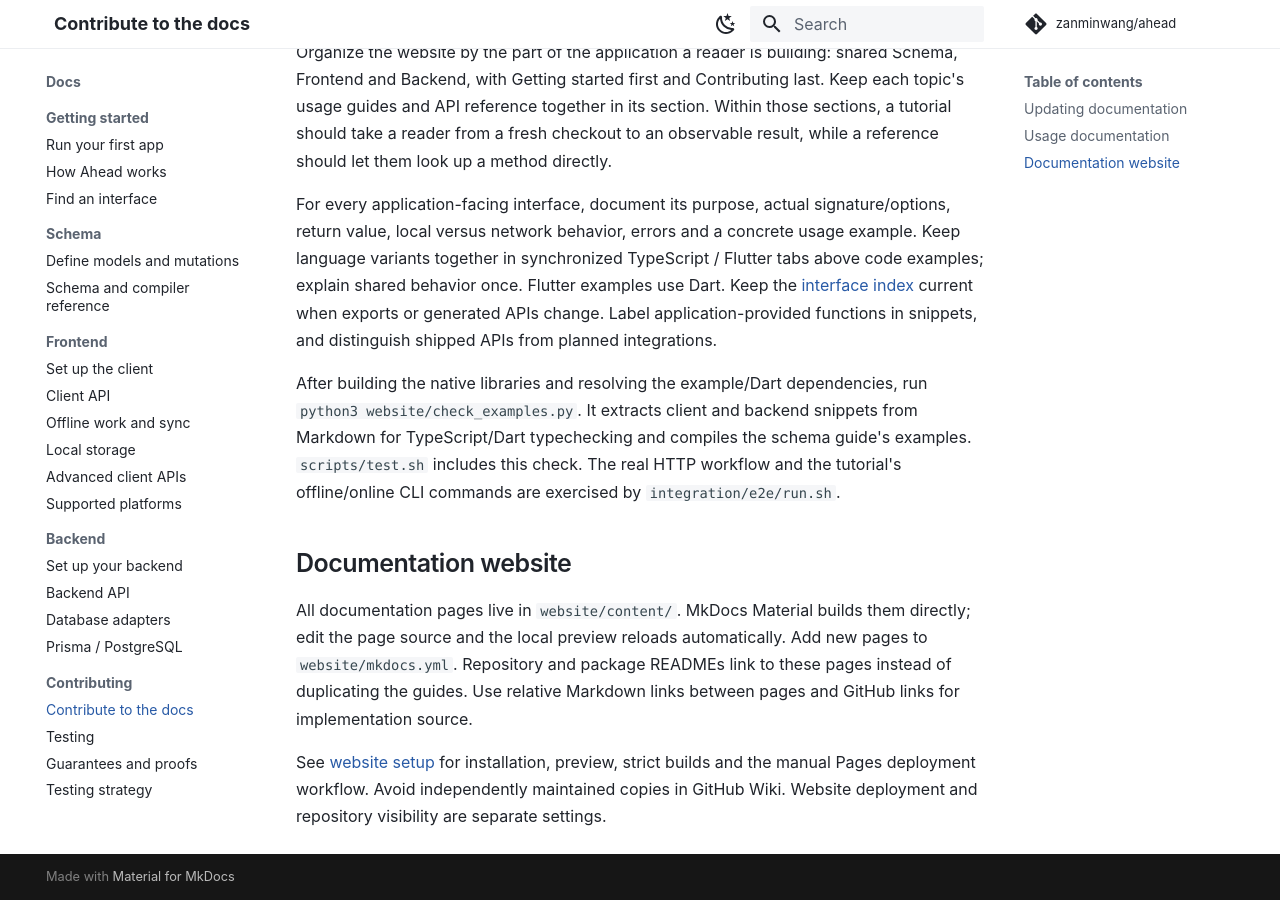
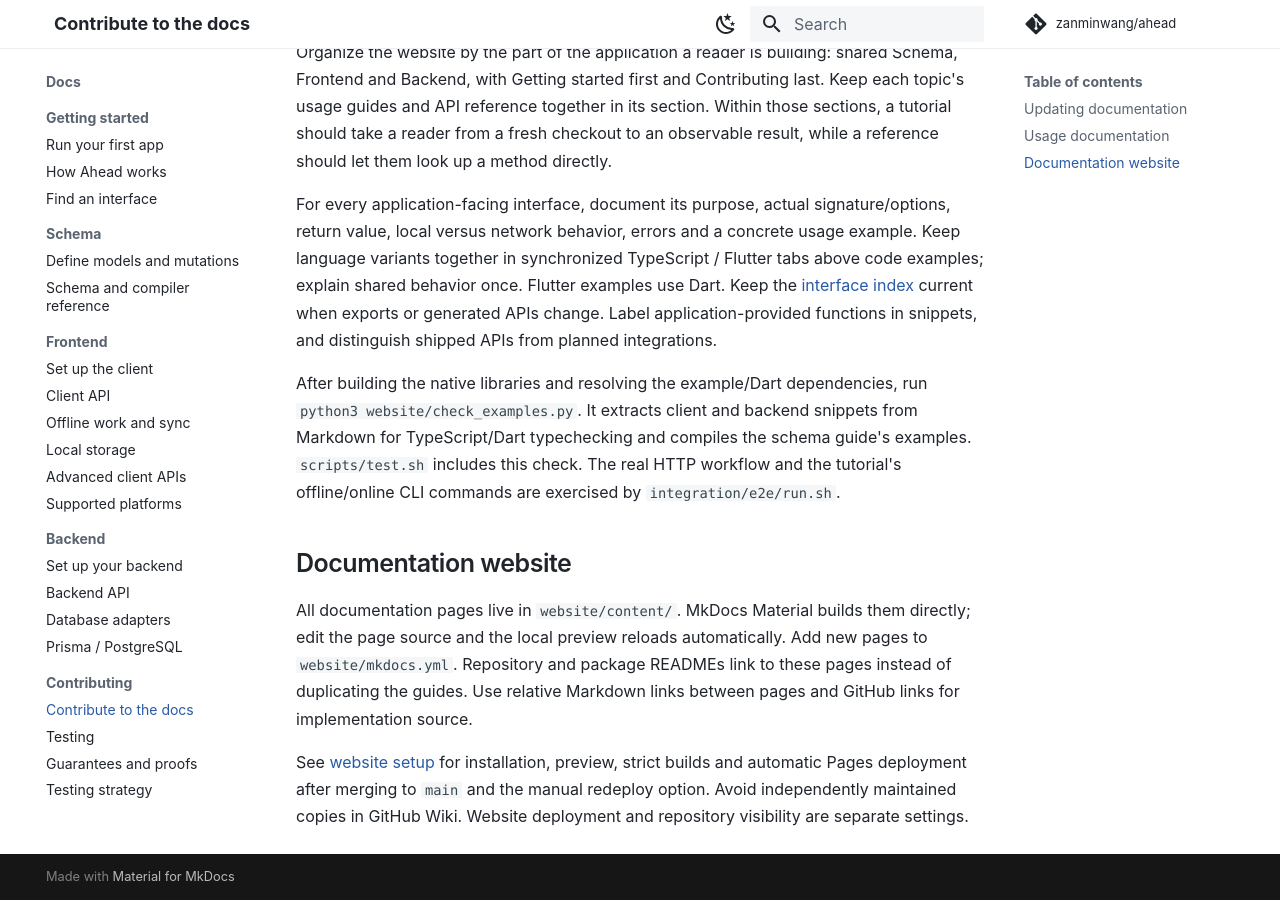
Before and after one commit to steve-z-wang/ahead, an MkDocs documentation site: the page built from website/content/contributing/documentation.md, in a window 1280 px wide and 900 px high, scrolled down 731 px. Built offline with MkDocs 1.6.1 and Material for MkDocs 9.7.7, drawn with Linux system fonts in a browser that asks for light colours; comment, search, counter and statistics services are not loaded.

Commit message:
Automatically deploy documentation after merges to main (#38)
The documentation workflow currently builds merged changes without
publishing them, leaving GitHub Pages on the previous version.

Allow the deploy job after successful builds triggered by pushes to
`main`, while retaining manual redeployment from `main`. Pull requests
and other branches continue to build review artifacts without deploying.
Update the contributor documentation to explain the automatic publishing
flow.

Validation: strict MkDocs build passed; all 1,099 internal links/assets
across 21 HTML pages passed; `git diff --check` passed. The existing
manual deployment was also run successfully and the public site was
verified to show the current documentation.

Co-authored-by: Steve Wang <77543638+steve-z-wang@users.noreply.github.com>

```diff
--- a/website/content/contributing/documentation.md
+++ b/website/content/contributing/documentation.md
@@ -22,4 +22,4 @@ After building the native libraries and resolving the example/Dart dependencies,
 
 All documentation pages live in `website/content/`. MkDocs Material builds them directly; edit the page source and the local preview reloads automatically. Add new pages to `website/mkdocs.yml`. Repository and package READMEs link to these pages instead of duplicating the guides. Use relative Markdown links between pages and GitHub links for implementation source.
 
-See [website setup](https://github.com/zanminwang/ahead/blob/main/website/README.md) for installation, preview, strict builds and the manual Pages deployment workflow. Avoid independently maintained copies in GitHub Wiki. Website deployment and repository visibility are separate settings.
+See [website setup](https://github.com/zanminwang/ahead/blob/main/website/README.md) for installation, preview, strict builds and automatic Pages deployment after merging to `main` and the manual redeploy option. Avoid independently maintained copies in GitHub Wiki. Website deployment and repository visibility are separate settings.
```
Also changed, not shown: website/README.md (+3 -3 lines), 1 other file.
